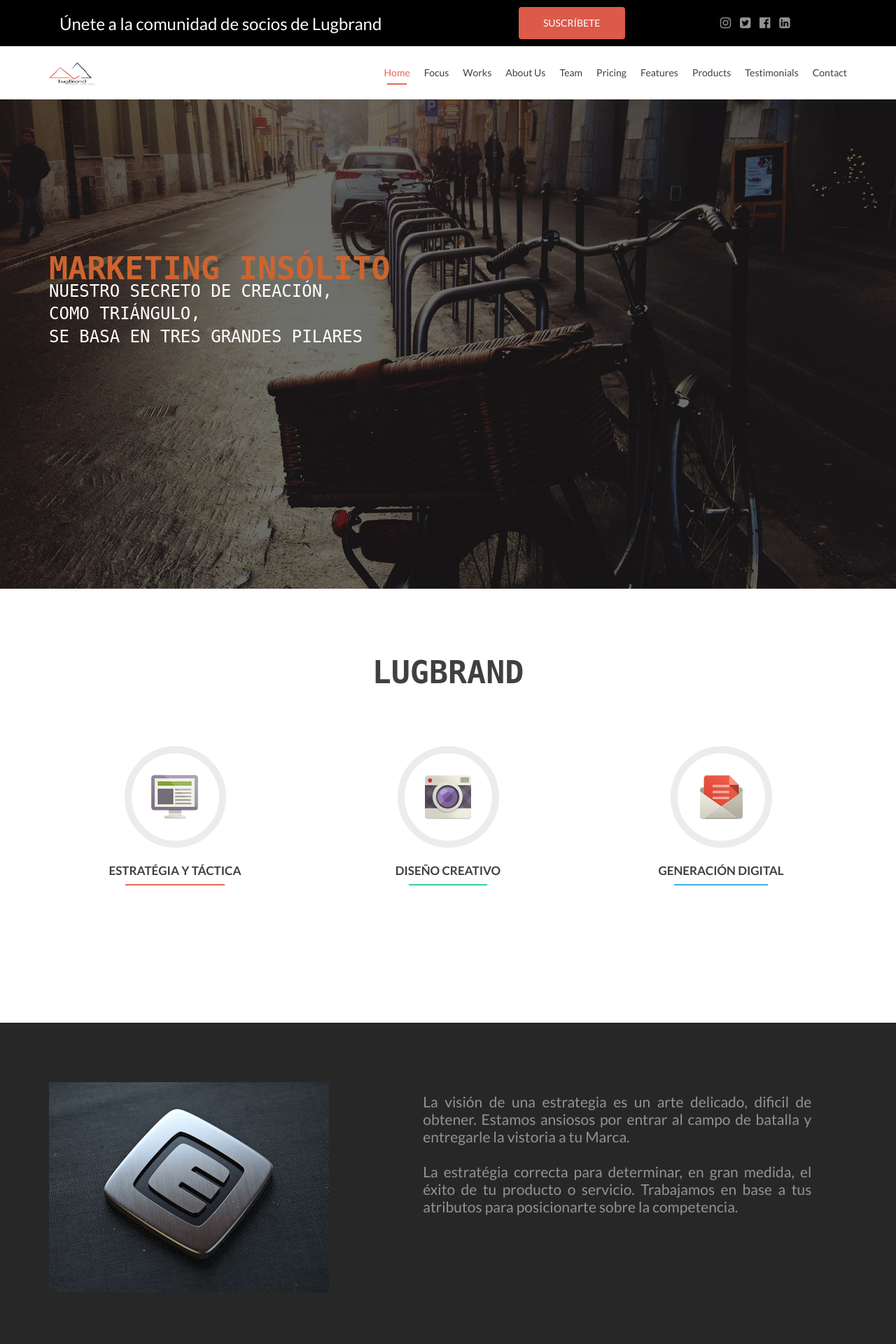
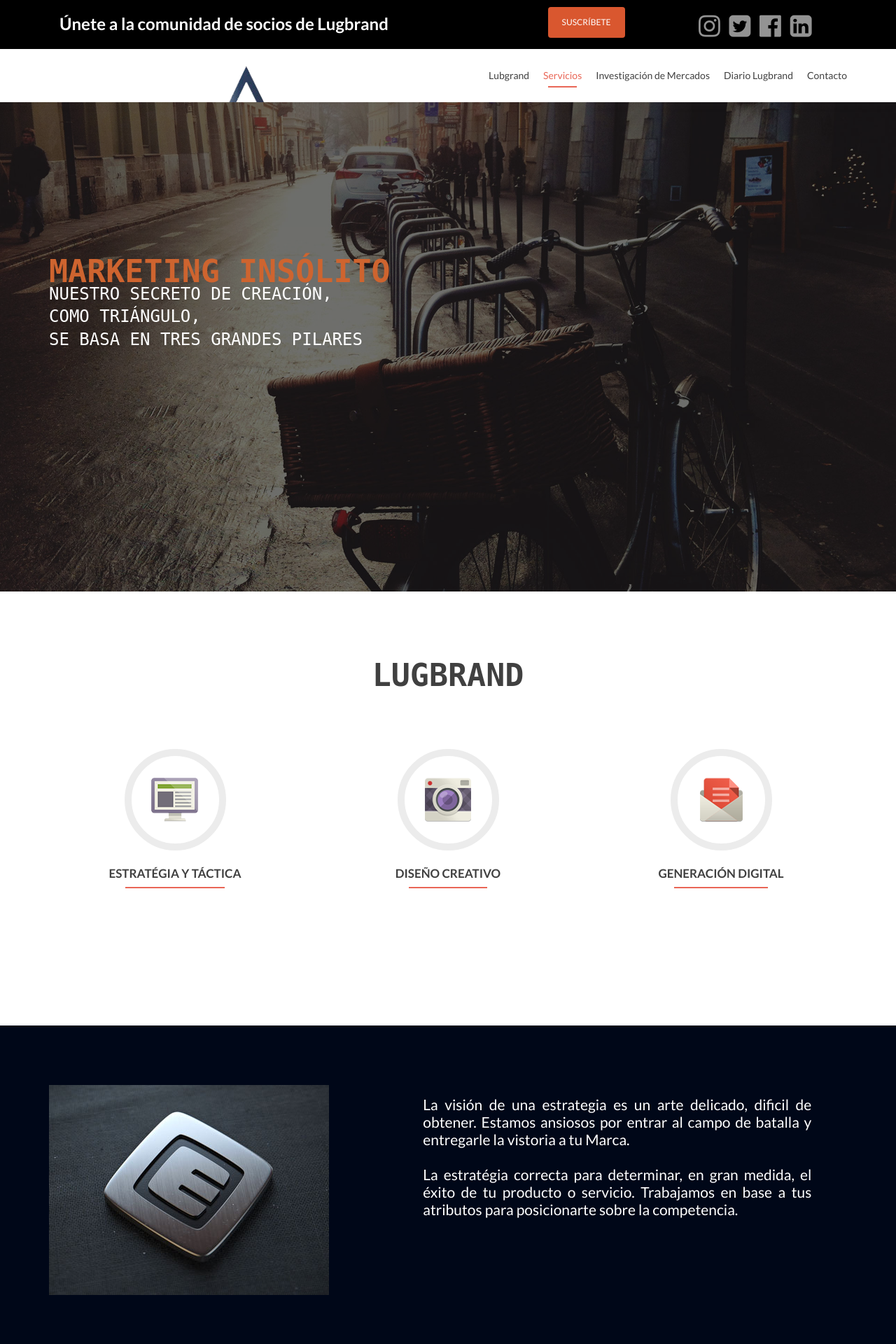
Before and after one commit to luiighi2693/lugbrand, a PHP site: page / in a window 1280 px wide. Shown: the top 1920 px of the page at 70% size. Run offline with PHP 8.4, Linux system fonts and the light colour scheme.

Commit message:
mejoras visuales

```diff
--- a/css/responsive.css
+++ b/css/responsive.css
@@ -293,3 +293,9 @@
 		float: none!important;
 	}
 }
+
+@media (max-width: 481px) and (min-width: 200px) {
+	.positionCenterFixedLogo {
+		text-align: -webkit-center;
+	}
+}
--- a/css/styles.css
+++ b/css/styles.css
@@ -773,7 +773,7 @@ width: -webkit-calc(100% / 2);
 -----------------------------------------*/
 
 .about-us {
-	background: #272727;
+	background: #000718;
 	color: #FFF;
 	/*padding-bottom: 100px;*/
 }
--- a/index.php
+++ b/index.php
@@ -1,7 +1,6 @@
 <!doctype html>
 <html lang="en">
 
-<!-- Mirrored from demo.templateocean.com/wrapbootstrap/zerif-html/v1.3.1/ by HTTrack Website Copier/3.x [XR&CO'2014], Sun, 20 Aug 2017 22:19:25 GMT -->
 <head>
     <meta charset="UTF-8">
     <meta name="description" content="lugbrand" />
@@ -65,29 +64,24 @@
             <div class="col-md-9">
                 <div class="col-md-9">
                     <h3 class="white-text wow fadeInLeft animated" data-wow-offset="30" data-wow-duration="1.5s" data-wow-delay="0.15s">
-                        Únete a la comunidad de socios de Lugbrand</h3>
+                        <b>Únete a la comunidad de socios de Lugbrand</b></h3>
                 </div>
                 <div class="col-md-3">
-                    <a href="#" class="btn btn-primary custom-button red-btn btn-xm">Suscríbete</a>
+                    <a href="#" class="btn btn-primary custom-button red-btn btn-sm" style="background: #d9572f;    padding-left: 20px;padding-right: 20px;">Suscríbete</a>
                 </div>
             </div>
             <div class="col-md-3 wow fadeInRight animated" data-wow-offset="30" data-wow-duration="1.5s" data-wow-delay="0.15s">
-<!--                <a href="#" class="btn btn-primary custom-button red-btn">Purchase Now</a>-->
-<!--                <div class="social-icons">-->
                 <ul class="social" style="margin-top: 14px;">
-                        <li><a href="#"><i class="fa fa-instagram"></i></a></li>
-                        <li><a href="#"><i class="fa fa-twitter-square"></i></a></li>
-                        <li><a href="#"><i class="fa fa-facebook-official"></i></a></li>
-                        <li><a href="#"><i class="fa fa-linkedin-square"></i></a></li>
+                    <li><a href="#"><i class="fa fa-instagram fa-2x"></i></a></li>
+                    <li><a href="#"><i class="fa fa-twitter-square fa-2x"></i></a></li>
+                    <li><a href="#"><i class="fa fa-facebook-official fa-2x"></i></a></li>
+                    <li><a href="#"><i class="fa fa-linkedin-square fa-2x"></i></a></li>
                 </ul>
-<!--                </div>-->
             </div>
         </div>
     </div>
 </section>
 <header id="home" class="header">
-
-	<!-- TOP BAR -->
     <div id="main-nav" class="navbar navbar-inverse bs-docs-nav" role="banner">
         <div class="container">
             <div class="navbar-header responsive-logo">
@@ -98,57 +92,35 @@
                     <span class="icon-bar"></span>
                 </button>
                 <div class="navbar-brand">
-				<img src="images/logo.png" alt="Zerif">
+                    <div class="positionCenterFixedLogo" style="width: 100%;">
+                        <img class="img-responsive" src="images/lugbrand.png" alt="Zerif" style="height: -webkit-fill-available;">
+                    </div>
                 </div>
             </div>
             <nav class="navbar-collapse collapse" role="navigation" id="bs-navbar-collapse">
                 <ul class="nav navbar-nav navbar-right responsive-nav main-nav-list">
-				<li><a href="#home">Home</a></li>
-				<li><a href="#focus">Focus</a></li>
-				<li><a href="#works">Works</a></li>
-				<li><a href="#aboutus">About Us</a></li>
-				<li><a href="#team">Team</a></li>
-				<li><a href="#pricingtable">Pricing</a></li>
-				<li><a href="#features">Features</a></li>
-				<li><a href="#products">Products</a></li>
-				<li><a href="#testimonials">Testimonials</a></li>
-				<li><a href="#contact">Contact</a></li>
+                    <li><a href="#focus">Lubgrand</a></li>
+                    <li><a href="#aboutus">Servicios</a></li>
+                    <li><a href="#aboutus5">Investigación de Mercados</a></li>
+                    <li><a href="#focus2">Diario Lugbrand</a></li>
+                    <li><a href="#contact">Contacto</a></li>
                 </ul>
             </nav>
         </div>
     </div>
-	<!-- / END TOP BAR -->
 
-	<!-- BIG HEADING WITH CALL TO ACTION BUTTONS AND SHORT MESSAGES -->
     <div class="container">
-
-		<!-- HEADING -->
         <h2 class="intro" style="text-align: left;     color: #ce642f;    font-family: monospace;">MARKETING INSÓLITO</h2>
         <h3 class="intro" style="text-align: left; margin-top: 0;    line-height: 0;    font-family: monospace;">NUESTRO SECRETO DE CREACIÓN, </h3>
         <h3 class="intro" style="text-align: left; margin-top: 0;    font-family: monospace;">COMO TRIÁNGULO,</h3>
         <h3 class="intro" style="text-align: left; margin-top: 0;    line-height: 0;    font-family: monospace;">SE BASA EN TRES GRANDES PILARES </h3>
-
-	</div> <!-- / END BIG HEADING WITH CALL TO ACTION BUTTONS AND SHORT MESSAGES  -->
-
-</header> <!-- / END HOME SECTION  -->
-
-<!-- =========================
-   FOCUS SECTION
-============================== -->
+    </div>
+</header>
 
 <section class="focus" id="focus">
     <div class="container">
-
-	<!-- SECTION HEADER -->
         <div class="section-header">
-
-		<!-- SECTION TITLE -->
             <h2 class="dark-text" style="font-family: monospace">LugBrand</h2>
-
-		<!-- SHORT DESCRIPTION ABOUT THE SECTION -->
-<!--		<h6>-->
-<!--			We design &amp; develop qaulity products to help small &amp; medium level business.-->
-<!--		</h6>-->
         </div>
 
         <div class="row">
@@ -163,22 +135,18 @@
                 <div class="service-icon">
                     <span class="pixeden pd-icon-camera"></span>
                 </div>
-			<h5 class="green-border-bottom">Diseño Creativo</h5>
+                <h5 class="red-border-bottom">Diseño Creativo</h5>
             </div>
 
             <div class="col-lg-4 col-sm-4 focus-box blue wow fadeInRight animated" data-wow-offset="30" data-wow-duration="1.5s" data-wow-delay="0.15s">
                 <div class="service-icon">
                     <i class="pixeden pd-icon-email-marketing"></i>
                 </div>
-			<h5 class="blue-border-bottom">Generación Digital</h5>
+                <h5 class="red-border-bottom">Generación Digital</h5>
             </div>
         </div>
     </div>
 </section>
-
-<!-- =========================
-   ABOUT US SECTION
-============================== -->
 
 <section class="about-us" id="aboutus">
     <div class="container">
@@ -190,7 +158,7 @@
             </div>
 
             <div class="col-lg-6 col-md-6 column" style="margin-left: 4%; font-size: 1.5em;">
-			<p style="text-align: justify;">
+                <p style="text-align: justify; color: white;">
                     La visión de una estrategia es un arte delicado, dificil de obtener. Estamos ansiosos por entrar al campo de batalla y entregarle la vistoria a tu Marca.<br/><br/>
                     La estratégia correcta para determinar, en gran medida, el éxito de tu producto o servicio. Trabajamos en base a tus atributos para posicionarte sobre la competencia.
                 </p>
@@ -208,7 +176,7 @@
                 </div>
             </div>
             <div class="col-lg-6 col-md-6 column" style="font-size: 1.5em;">
-			<p style="text-align: justify; color: black;">
+                <p style="text-align: justify; color: #000718; padding-top: 10%;">
                     El Branding no solo se trata de diseñar ruido que no pueda ser distinguido entre la multitud, es el arte de crear marcas exitosas, que manejamos a la perfección.
                 </p>
             </div>
@@ -226,7 +194,7 @@
             </div>
 
             <div class="col-lg-6 col-md-6 column" style="margin-left: 4%; font-size: 1.5em;">
-                <p style="text-align: justify;">
+                <p style="text-align: justify; color: white;    margin-top: 10%;">
                     el Marketing Digital es parte de nosotros, es nuestro principal proposito, por eso somos competidores obsecionadosy tu voz a la Comunidad 24/7.<br/><br/>
                     Creamos, compartimos, recogemos la data compleja y la analizamos para perfeccionar la estratégia. Somos ingenieros del Social Media.
                 </p>
@@ -235,7 +203,7 @@
     </div>
 </section>
 
-<section class="purchase-now" style="    padding-bottom: 0;    padding-top: 0;    background: #db5a4a;">
+<section class="purchase-now" style="    padding-bottom: 0;    padding-top: 0;    background: #d9572f;">
     <div class="container">
         <div class="row">
             <div class="col-md-8">
@@ -243,25 +211,23 @@
                     Conoce nuestro Portafolio Online</h3>
             </div>
             <div class="col-md-4">
-                <a href="#" class="btn btn-primary custom-button btn-sm" style="background-color: black">Solicitar</a>
+                <a href="#" class="btn btn-primary custom-button btn-sm" style="background-color: #000718; font-size: 1.2em;">Solicitar</a>
             </div>
         </div>
     </div>
 </section>
 
-
-<section class="about-us" id="aboutus4">
+<section class="about-us" id="aboutus4" style="    background: #110f0f;">
     <div class="container">
         <div class="section-header">
-            <h6 class="white-text">
+            <h6 class="white-text" style="    text-align: left;margin-left: 20%;">
                 ¿Porque unirse a la
             </h6>
-            <h2 class="white-text" style="color: #db5a4a;">#COMUNIDAD SOCIAL?</h2>
-
+            <h2 class="white-text" style="color: #d9572f;">#COMUNIDAD SOCIAL?</h2>
         </div>
         <div class="container">
             <div class="col-lg-6 col-md-6 column"  style="font-size: 1.5em;">
-                <p style="text-align: justify;">
+                <p style="text-align: justify; padding-left: 15%;">
                     1 de cada 3 clientes considera que las Redes Sociales son un medio efectivo para descubir productos o marcas.<br/><br/>
                     Hay 2,3 millones de usuarios  activos en Redes Sociales en la actualidad.<br/><br/>
                     Instagram tiene ahora 400 millones de usuarios activos<br/><br/>
@@ -279,7 +245,7 @@
     <div class="container">
         <div class="row">
             <div class="section-header" style="padding-bottom: 30px; text-align: right;">
-                <h3 class="white-text" style="color: black;margin-right: 4%;">HACEMOS INVESTIGACIÓN DE MERCADO</h3>
+                <h3 class="white-text" style="color: black;margin-right: 4%;"><b>HACEMOS INVESTIGACIÓN DE MERCADO</b></h3>
             </div>
             <div class="col-lg-10 col-md-10 column" style="margin-bottom: 2%;">
                 <p style="color: black; text-align: justify; font-size: 1.5em;">
@@ -291,31 +257,21 @@
 
         <div class="row">
             <div class="section-header" style="padding-bottom: 30px; text-align: right;">
-                <h3 class="white-text" style="color: black; margin-right: 4%;">EL CONOCIMIENTO ES UN ARMA DE CONSTRUCCIOÓN MASIVA</h3>
+                <h3 class="white-text" style="color: black; margin-right: 4%;"><b>EL CONOCIMIENTO ES UN ARMA DE CONSTRUCCIÓN MASIVA</b></h3>
             </div>
             <div class="col-lg-10 col-md-10 column">
                 <p style="color: black; text-align: justify; font-size: 1.5em;">
-                    Recibe nuestros artículos mensuales <a href="#" class="btn btn-primary custom-button btn-sm" style="background-color: black">Suscríbete</a>
+                    Recibe nuestros artículos mensuales <a href="#" class="btn btn-primary custom-button btn-sm" style="background-color: black"><b>Suscríbete</b></a>
                 </p>
             </div>
         </div>
-
     </div>
 </section>
 
 <section class="focus" id="focus2">
     <div class="container">
-
-        <!-- SECTION HEADER -->
         <div class="section-header">
-
-            <!-- SECTION TITLE -->
             <h2 class="dark-text" style="font-family: monospace">Diario LugBrand</h2>
-
-            <!-- SHORT DESCRIPTION ABOUT THE SECTION -->
-            <!--		<h6>-->
-            <!--			We design &amp; develop qaulity products to help small &amp; medium level business.-->
-            <!--		</h6>-->
         </div>
 
         <div class="row">
@@ -343,23 +299,12 @@
     </div>
 </section>
 
-<!-- =========================
-   CONTACT US
-============================== -->
-
 <section class="contact-us" id="contact">
     <div class="container">
+        <div class="section-header">
+            <h2 class="white-text">Contacto</h2>
+        </div>
 
-	<!-- SECTION HEADER -->
-        <div class="section-header">
-
-		<!-- SECTION TITLE -->
-		<h2 class="white-text">Contacto</h2>
-
-	</div>
-	<!-- / END SECTION HEADER -->
-
-	<!-- CONTACT FORM-->
         <div class="row">
             <form role="form" class="contact-form" id="contact-form">
                 <div class="wow fadeInLeft animated" data-wow-offset="30" data-wow-duration="1.5s" data-wow-delay="0.15s">
@@ -377,30 +322,21 @@
                 <div class="col-md-12 wow fadeInRight animated" data-wow-offset="30" data-wow-duration="1.5s" data-wow-delay="0.15s">
                     <textarea name="message" class="form-control textarea-box" placeholder="Su Mensaje" id="message"></textarea>
                 </div>
-			<!-- IF MAIL SENT SUCCESSFULLY -->
                 <h4 class="success pull-left white-text">
                     Your message has been sent successfully.
                 </h4>
 
-					<!-- IF MAIL SENDING UNSUCCESSFULL -->
                 <h4 class="error pull-left white-text">
                     E-mail must be valid and message must be longer than 1 character.
                 </h4>
                 <button class="btn btn-primary custom-button red-btn wow fadeInLeft animated" id="submit" data-wow-offset="30" data-wow-duration="1.5s" data-wow-delay="0.15s" type="submit">Enviar Mensaje</button>
             </form>
         </div>
-	<!-- / END CONTACT FORM-->
-</div> <!-- / END CONTAINER -->
-</section> <!-- / END CONTACT US SECTION-->
-
-<!-- =========================
-   FOOTER
-============================== -->
+    </div>
+</section>
 
 <footer>
     <div class="container">
-
-	<!-- COMPANY ADDRESS-->
         <div class="col-md-5 company-details">
             <div class="icon-top red-text">
                 <i class="icon-fontawesome-webfont-302"></i>
@@ -408,7 +344,6 @@
             PO Box 16122 Collins Street West, Victoria 8007 Australia
         </div>
 
-	<!-- COMPANY EMAIL-->
         <div class="col-md-2 company-details">
             <div class="icon-top green-text">
                 <i class="icon-fontawesome-webfont-329"></i>
@@ -416,7 +351,6 @@
             contact@designlab.co
         </div>
 
-	<!-- COMPANY PHONE NUMBER -->
         <div class="col-md-2 company-details">
             <div class="icon-top blue-text">
                 <i class="icon-fontawesome-webfont-101"></i>
@@ -424,20 +358,17 @@
             +613 0000 0000
         </div>
 
-	<!-- SOCIAL ICON AND COPYRIGHT -->
         <div class="col-lg-3 col-sm-3 copyright">
             <ul class="social">
-            <li><a href="#"><i class="fa fa-instagram"></i></a></li>
-            <li><a href="#"><i class="fa fa-twitter-square"></i></a></li>
-            <li><a href="#"><i class="fa fa-facebook-official"></i></a></li>
-            <li><a href="#"><i class="fa fa-linkedin-square"></i></a></li>
+                <li><a href="#"><i class="fa fa-instagram fa-2x"></i></a></li>
+                <li><a href="#"><i class="fa fa-twitter-square fa-2x"></i></a></li>
+                <li><a href="#"><i class="fa fa-facebook-official fa-2x"></i></a></li>
+                <li><a href="#"><i class="fa fa-linkedin-square fa-2x"></i></a></li>
             </ul>
-		 ©2013 Zerif LLC
         </div>
-</div> <!-- / END CONTAINER -->
-</footer> <!-- / END FOOOTER  -->
+    </div>
+</footer>
 
-<!-- SCRIPTS -->
 <script src="js/bootstrap.min.js"></script>
 <script src="js/wow.min.js"></script>
 <script src="js/jquery.nav.js"></script>
```
Also changed, not shown: images/lugbrand.png (added). Lines whose indentation alone changed are shown as unchanged.
